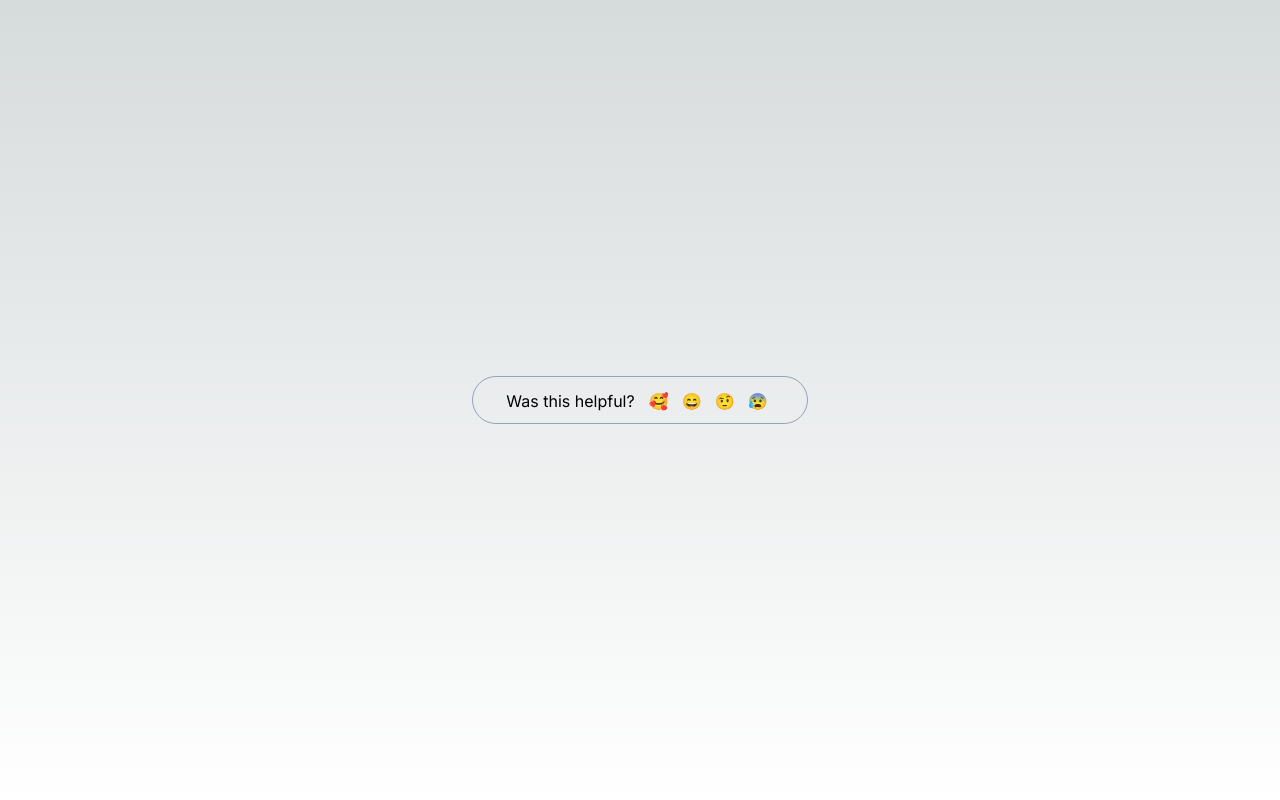
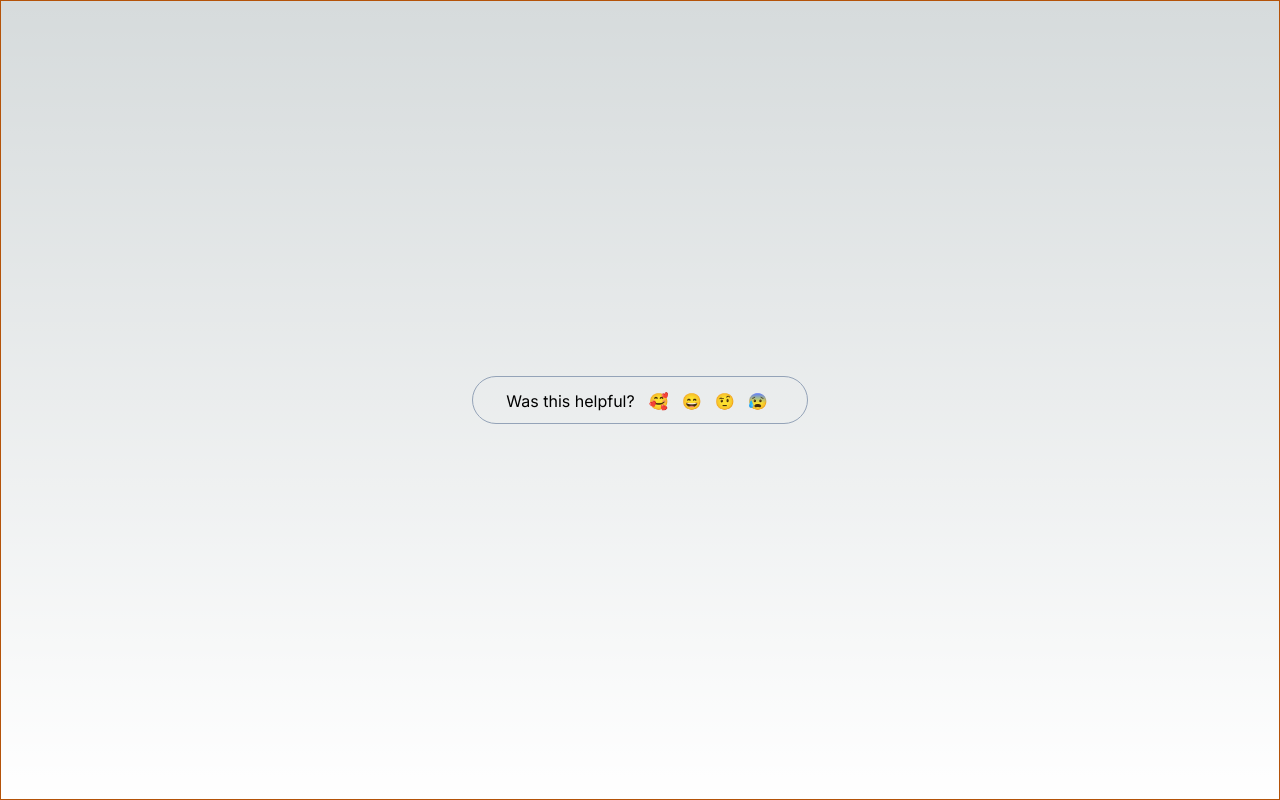
Before and after one commit to LeeGo486/my-next-feedback, a Next.js app: page / in a window 1280 px wide. Built offline with nearby package versions, Linux system fonts and the light colour scheme.

Commit message:
fix fix css bug

```diff
--- a/app/feedback/page.tsx
+++ b/app/feedback/page.tsx
@@ -106,7 +106,7 @@ export default function Home() {
   }
 
   return (
-    <div className="flex flex-col items-center justify-center w-full h-screen box-border border-b-amber-700 ">
+    <div className="flex flex-col items-center justify-center w-full h-screen box-border border border-amber-700 ">
       <motion.div className="border border-slate-400 text-base "
                   initial={false} variants={variantsLayout}
                   animate={isOpen ? "active" : "inactive"}
```
